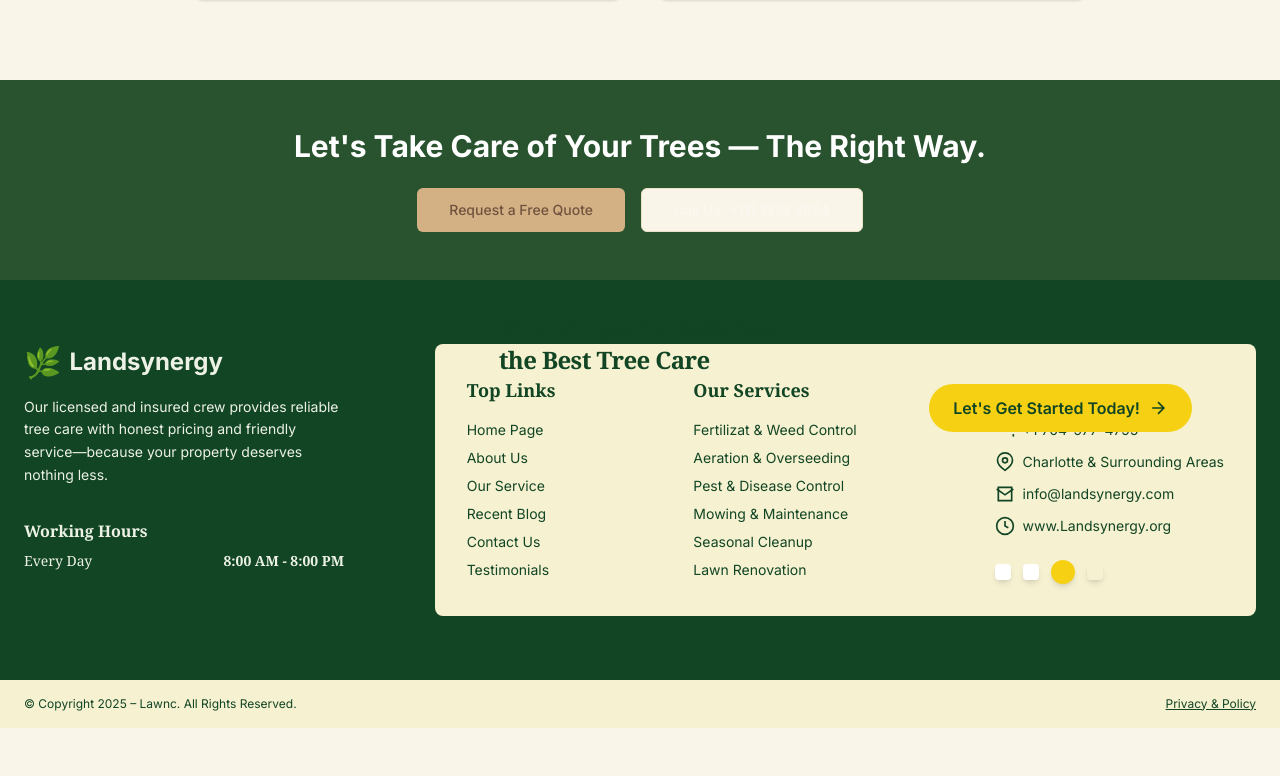
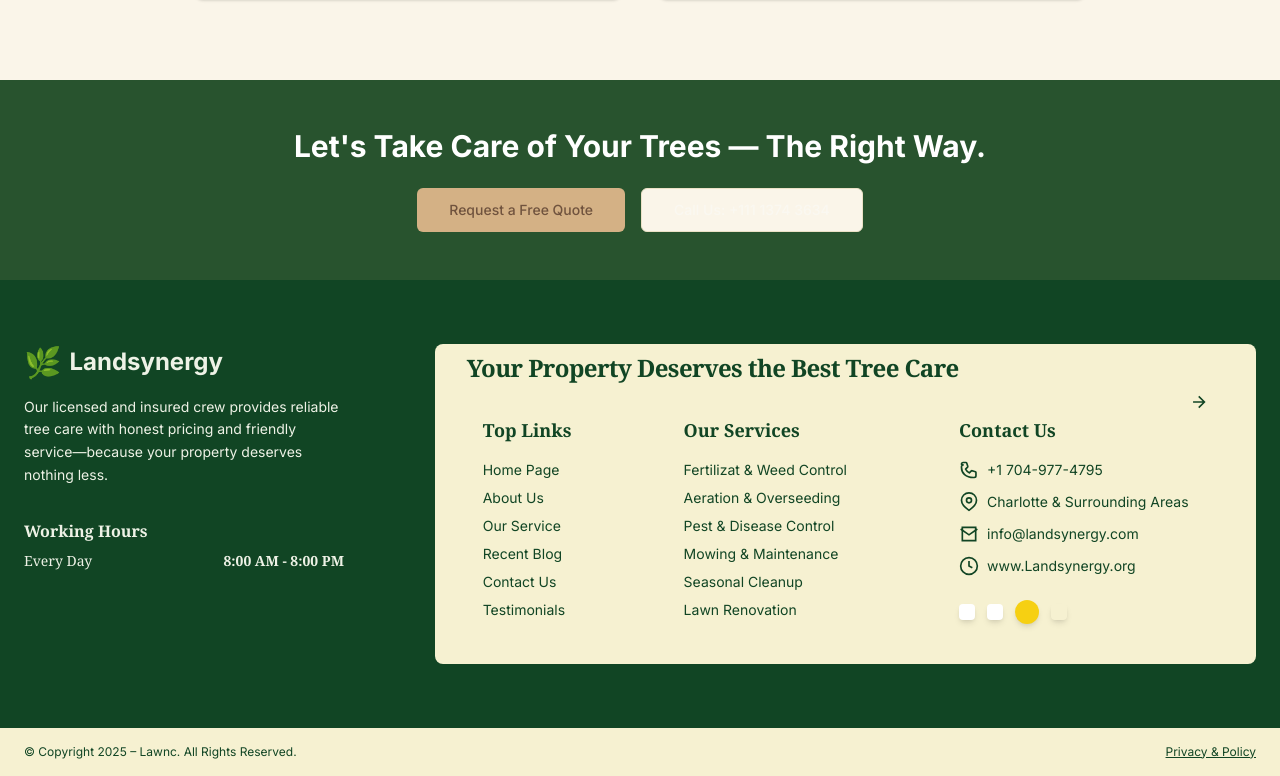
Before and after one commit to AbdulHaseeb262/tree, a Next.js app: page / in a window 1280 px wide. Shown: the part 3797-4573 px from the top of the page. Before the commit the page ends 4525 px from the top, so only its background shows below. Built offline with nearby package versions, Linux system fonts and the light colour scheme.

Commit message:
fixed the footer

```diff
--- a/components/Footer.jsx
+++ b/components/Footer.jsx
@@ -28,15 +28,13 @@ const Footer = () => {
         </div>
 
         {/* Center and Right Section */}
-        <div className="md:w-2/3 bg-[#f6f1d1] text-[#114524] rounded-lg p-8 flex flex-col md:flex-row md:justify-between relative">
+        <div className="md:w-2/3 bg-[#f6f1d1] text-[#114524] rounded-lg p-12 min-h-[20rem] flex flex-col md:flex-row md:justify-between relative">
           {/* Headline */}
-          <div className="hidden md:block absolute -top-8 left-16 text-2xl font-serif font-semibold max-w-xs tracking-tight select-none">
-            Your Property Deserves
-            <br />
-            the Best Tree Care
+          <div className="hidden md:block absolute top-2 left-8 text-2xl font-serif font-semibold tracking-tight select-none whitespace-nowrap">
+            Your Property Deserves the Best Tree Care
           </div>
 
-          <div className="flex flex-col md:flex-row w-full justify-between">
+          <div className="flex flex-col md:flex-row w-full justify-between top-6 relative">
             {/* Top Links */}
             <div className="mb-6 md:mb-0">
               <h4 className="mb-4 font-semibold font-serif text-lg">
@@ -106,7 +104,11 @@ const Footer = () => {
                     strokeWidth="2"
                     viewBox="0 0 24 24"
                   >
-                    <path d="M22 16.92v3a2 2 0..."></path>
+                    <path
+                      strokeLinecap="round"
+                      strokeLinejoin="round"
+                      d="M3 5a2 2 0 0 1 2-2h3.28a1 1 0 0 1 .948.684l1.286 3.858a1 1 0 0 1-.21.987l-2.42 2.42a11.042 11.042 0 0 0 4.516 4.516l2.42-2.42a1 1 0 0 1 .987-.21l3.858 1.286a1 1 0 0 1 .684.948V19a2 2 0 0 1-2 2h-1C8.163 21 3 15.837 3 9V8a2 2 0 0 1 2-2z"
+                    />
                   </svg>
                   +1 704-977-4795
                 </li>
@@ -192,13 +194,6 @@ const Footer = () => {
             </div>
           </div>
 
-          {/* Call-to-Action Button */}
-          <a
-            href="#"
-            className="hidden md:inline-flex items-center gap-2 bg-[#F6D012] text-[#114524] font-semibold rounded-full px-6 py-3 ml-auto absolute top-10 right-16 hover:brightness-110 transition select-none"
-            aria-label="Let's get started today"
-          >
-            Let's Get Started Today!
           <svg
             className="w-5 h-5"
             fill="none"
@@ -208,7 +203,6 @@ const Footer = () => {
           >
             <path d="M5 12h14M12 5l7 7-7 7"></path>
           </svg>
-          </a>
         </div>
       </div>
 
@@ -222,7 +216,7 @@ const Footer = () => {
       {/* Mobile CTA Button */}
       <a
         href="#"
-        className="fixed bottom-8 right-6 bg-[#F6D012] text-[#114524] font-semibold rounded-full px-5 py-3 flex items-center gap-2 md:hidden shadow-lg hover:brightness-110 transition select-none"
+        className="fixed bottom-8 -top-8 right-6 bg-[#F6D012] text-[#114524] font-semibold rounded-full px-5 py-3 flex items-center gap-2 md:hidden shadow-lg hover:brightness-110 transition select-none"
         aria-label="Let's get started today"
       >
         Let's Get Started Today!
```
Lines whose indentation alone changed are shown as unchanged.
